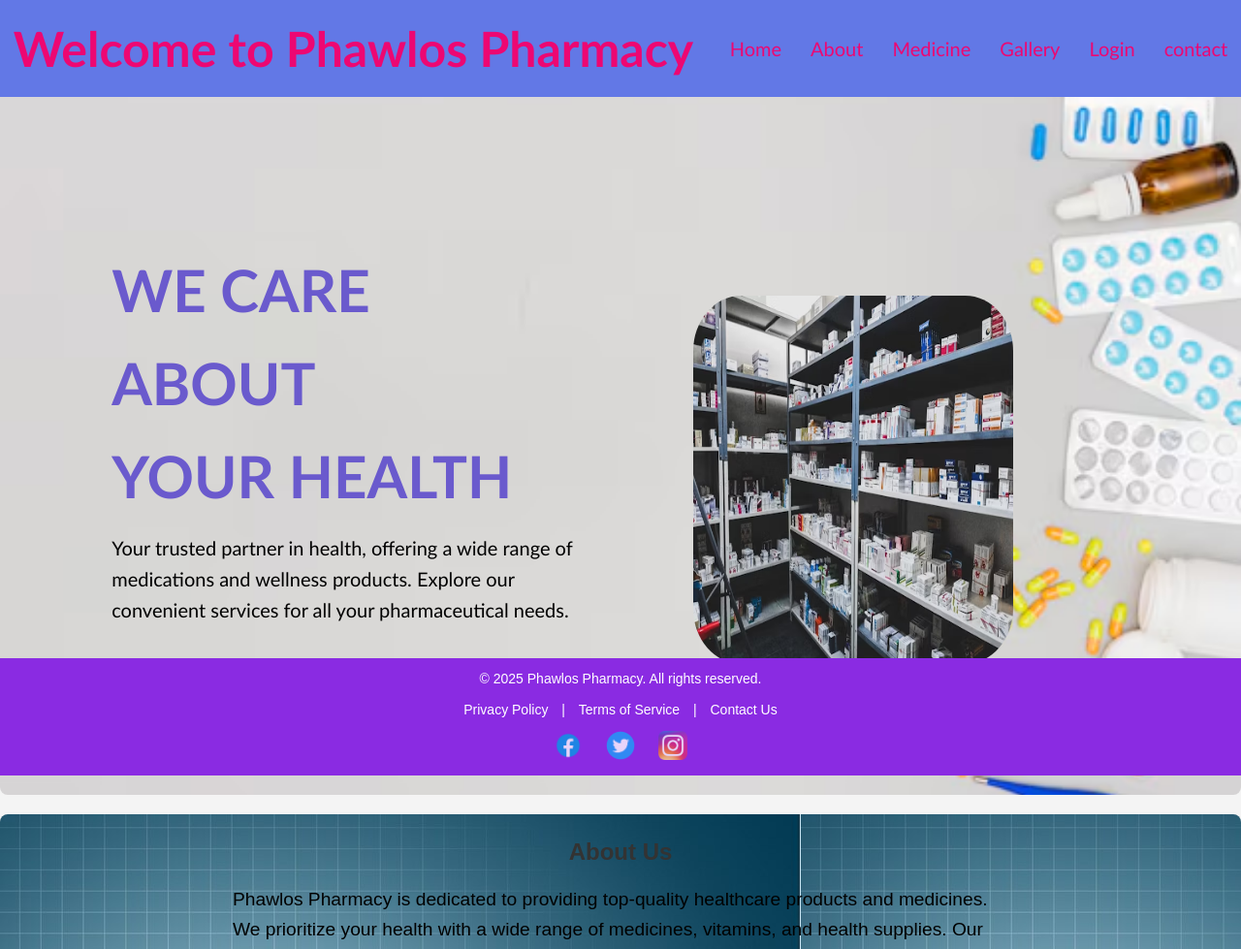
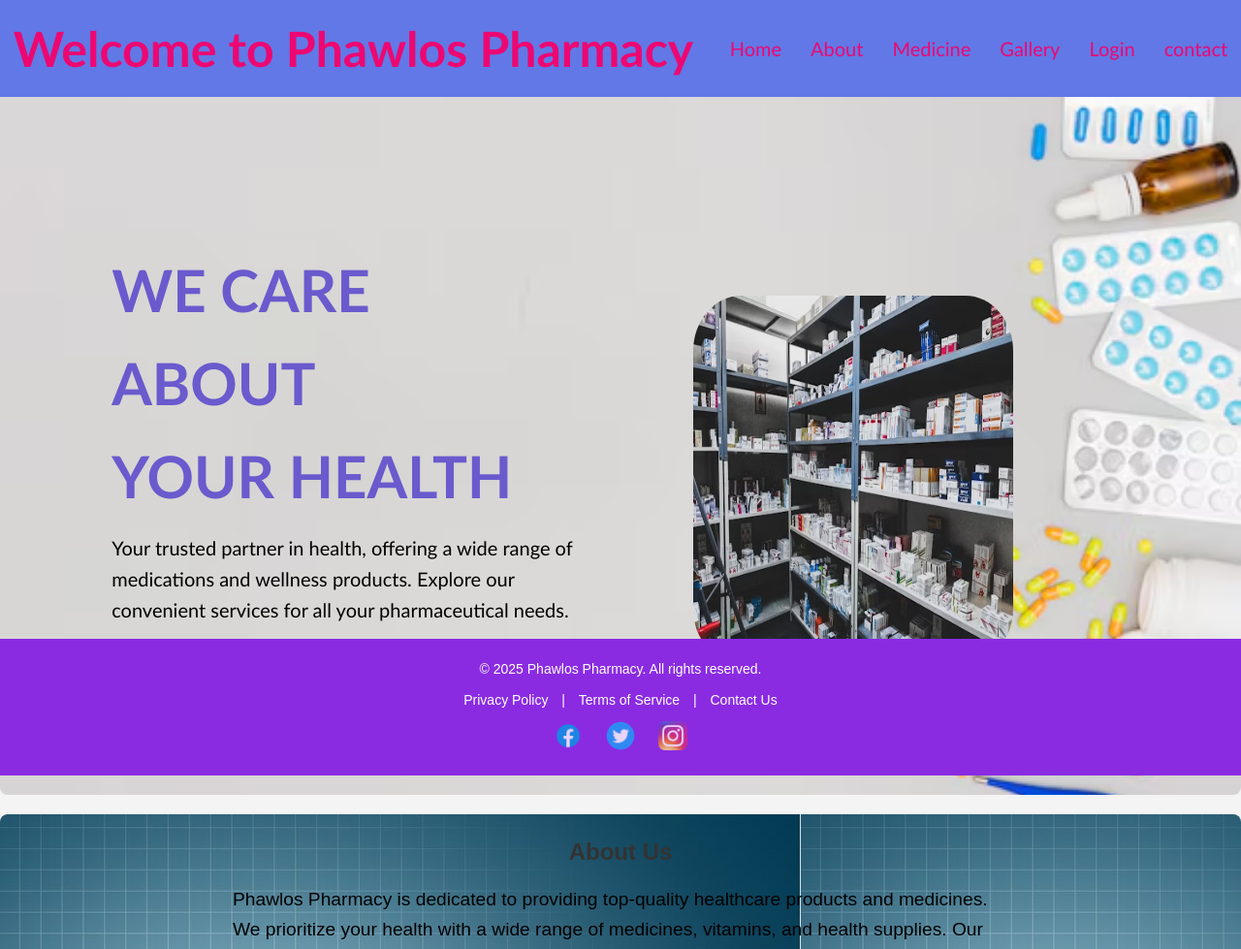
Before and after one commit to Aman3545/Our-project, a PHP site: page /HTML/index.html in a window 1280 px wide. Shown: the top 979 px of the page at 97% size. Run offline with PHP 8.4, Linux system fonts and the light colour scheme.

Commit message:
Update index.css

```diff
--- a/CSS/index.css
+++ b/CSS/index.css
@@ -527,12 +527,11 @@ footer {
   bottom: 0;
 }
 /*end contact styling*/
-
-/* start Footer Styling */
+/* Footer Styling */
 footer {
   background-color: blueviolet;
   color: #fff;
-  padding: 10px;
+  padding: 20px;
   text-align: center;
   font-size: 14px;
 }
@@ -574,5 +573,3 @@ footer {
 .social-media img:hover {
   opacity: 1;
 }
-
-/*end footer styling*/
```
